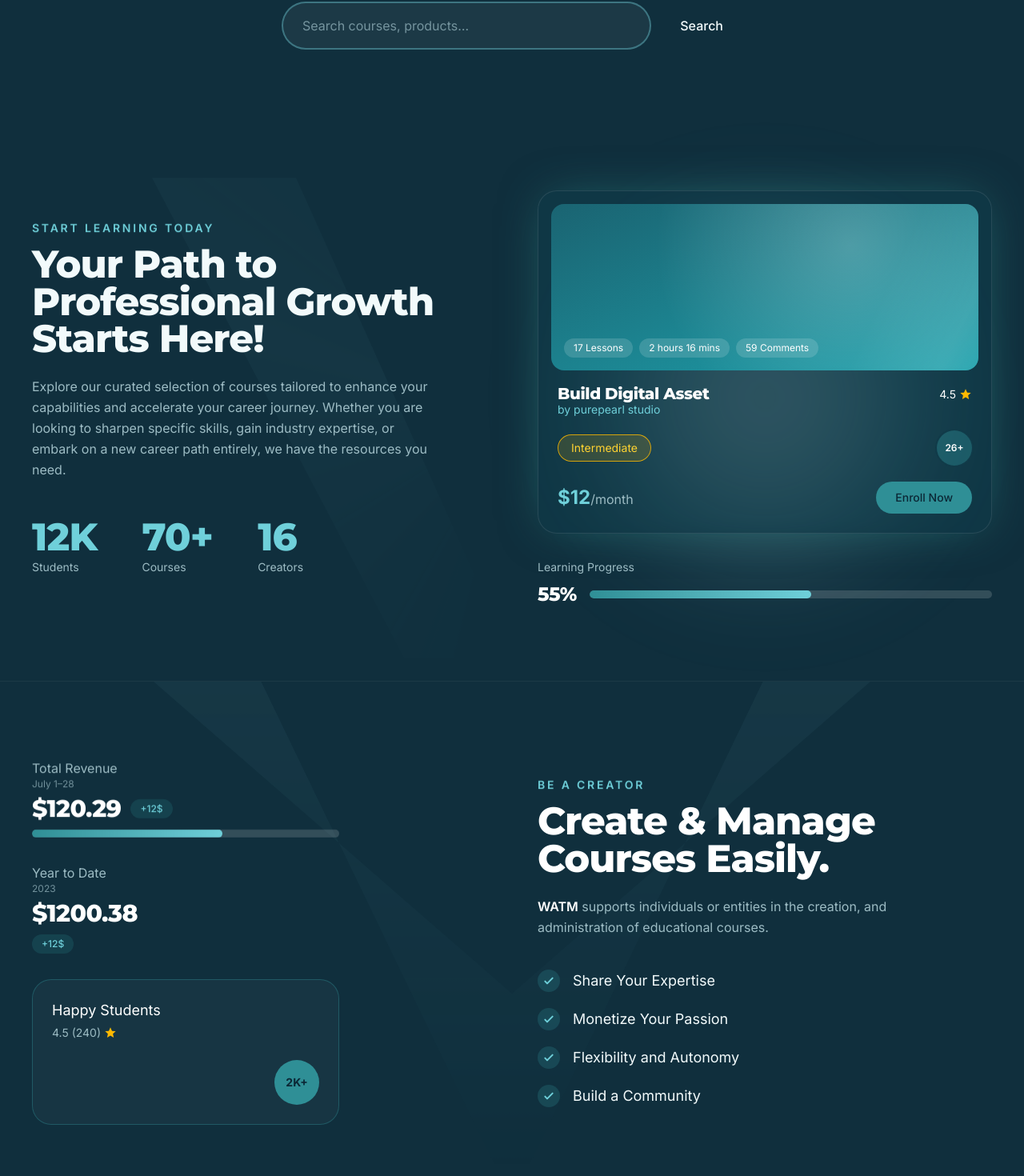
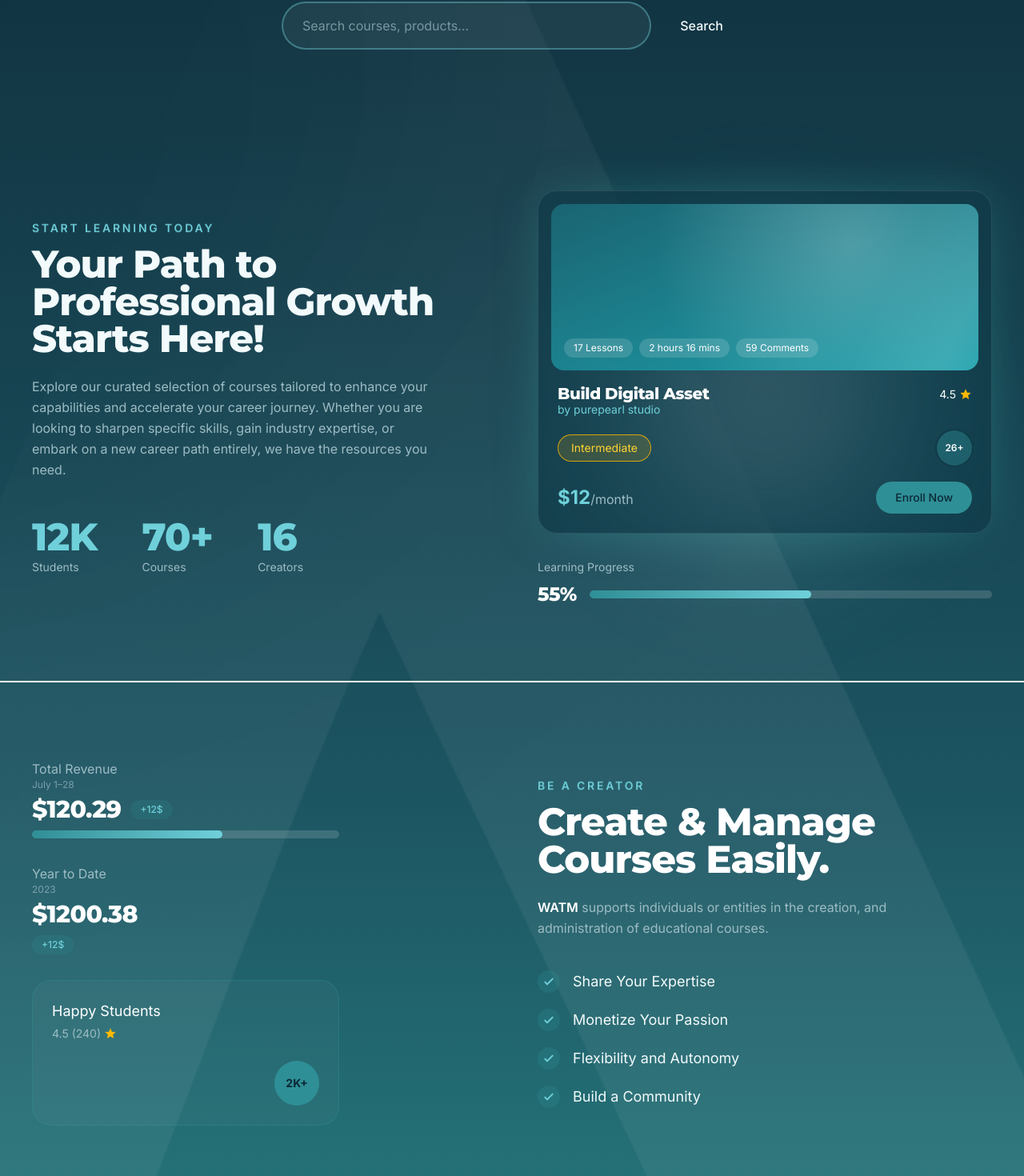
Before and after one commit to codewithalihamza/watim, a Next.js app: page / in a window 1280 px wide. Shown: the part 1090-2560 px from the top of the page at 80% size. Built offline with nearby package versions, Linux system fonts and the light colour scheme.

Commit message:
Refactor layout of main page components to enhance visual structure; add background image to Home component and simplify CreatorSection and GrowthSection for improved aesthetics. Update settings.json with an additional Bash command for HTTP status checking.

```diff
--- a/app/components/CreatorSection.tsx
+++ b/app/components/CreatorSection.tsx
@@ -1,6 +1,6 @@
-import Reveal from "./Reveal";
 import CountUp from "./CountUp";
 import ProgressBar from "./ProgressBar";
+import Reveal from "./Reveal";
 import Tilt from "./Tilt";
 
 const benefits = [
@@ -22,12 +22,7 @@ function Check() {
 
 export default function CreatorSection() {
   return (
-    <section className="relative overflow-hidden border-t border-white/5 py-24">
-      {/* big faint V/W geometry */}
-      <div className="pointer-events-none absolute inset-0 opacity-[0.05]">
-        <div className="absolute left-1/2 top-0 h-full w-[70%] -translate-x-1/2 bg-[linear-gradient(180deg,#88d7e1,transparent)] [clip-path:polygon(0_0,15%_0,50%_100%,85%_0,100%_0,50%_60%)]" />
-      </div>
-
+    <section className="relative overflow-hidden border-t-2 border-white py-24">
       <div className="relative mx-auto grid max-w-7xl grid-cols-1 items-center gap-16 px-6 lg:grid-cols-2 lg:px-10">
         {/* Left: revenue cards */}
         <div className="space-y-8">
--- a/app/components/Footer.tsx
+++ b/app/components/Footer.tsx
@@ -22,7 +22,7 @@ export default function Footer() {
   return (
     <footer
       id="contact"
-      className="relative overflow-hidden bg-gradient-to-b from-[#1a6472] via-[#2f9894] to-[#3197a3] pt-20"
+      className="relative overflow-hidden bg-gradient-to-b from-[#2f9894] to-[#3197a3] pt-20"
     >
       {/* faint W geometry */}
       <div className="pointer-events-none absolute inset-0 opacity-[0.08]">
--- a/app/components/GrowthSection.tsx
+++ b/app/components/GrowthSection.tsx
@@ -12,11 +12,6 @@ const stats = [
 export default function GrowthSection() {
   return (
     <section id="about" className="relative py-24">
-      {/* subtle W watermark */}
-      <div className="pointer-events-none absolute inset-0 flex items-start justify-center overflow-hidden opacity-[0.04]">
-        <div className="mt-20 h-[600px] w-[900px] bg-[conic-gradient(from_180deg,transparent,#88d7e1_30%,transparent_60%)] [clip-path:polygon(0_0,20%_0,50%_100%,80%_0,100%_0,65%_100%,35%_100%)]" />
-      </div>
-
       <div className="relative mx-auto grid max-w-7xl grid-cols-1 items-center gap-16 px-6 lg:grid-cols-2 lg:px-10">
         {/* Left text + stats */}
         <div>
--- a/app/page.tsx
+++ b/app/page.tsx
@@ -1,3 +1,4 @@
+import Image from "next/image";
 import Navbar from "./components/Navbar";
 import Hero from "./components/Hero";
 import SearchSection from "./components/SearchSection";
@@ -14,10 +15,21 @@ export default function Home() {
       <Navbar />
       <main>
         <Hero />
-        <SearchSection />
-        <GrowthSection />
-        <CreatorSection />
-        <Gallery />
+        <div className="relative overflow-hidden bg-gradient-to-b from-field-dark via-[#1c5461] to-[#2f9894]">
+          <Image
+            src="/brand/pattern.webp"
+            alt=""
+            fill
+            aria-hidden
+            className="pointer-events-none absolute inset-x-0 top-0 h-full w-full object-cover object-top opacity-[0.06]"
+          />
+          <div className="relative">
+            <SearchSection />
+            <GrowthSection />
+            <CreatorSection />
+            <Gallery />
+          </div>
+        </div>
       </main>
       <Footer />
     </>
```
Also changed, not shown: .claude/settings.json.
